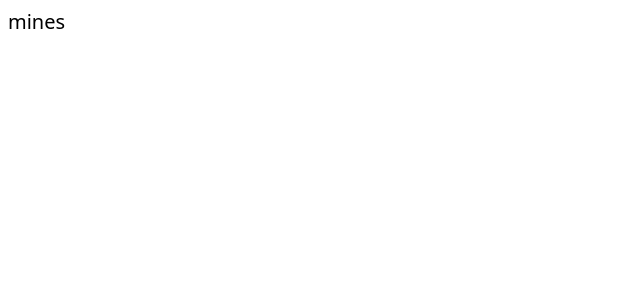
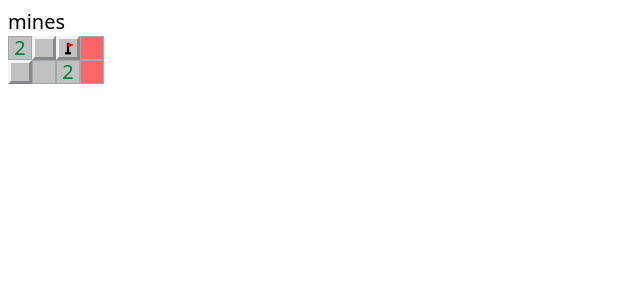
Before and after one commit to federico-paolillo/mines, a React (Vite) app in the folder fe/: page / in a window 1280 px wide. Shown: the top 300 px of the page, without its empty margins (0-640 px from the left). Built offline with nearby package versions, Linux system fonts and the light colour scheme.

Commit message:
feat: cells iconography

```diff
--- a/fe/package.json
+++ b/fe/package.json
@@ -13,8 +13,10 @@
   "dependencies": {
     "@microsoft/kiota-bundle": "^1.0.0-preview.92",
     "@tailwindcss/vite": "^4.0.14",
+    "import": "^0.0.6",
     "react": "^19.0.0",
     "react-dom": "^19.0.0",
+    "tailwind-merge": "^3.2.0",
     "tailwindcss": "^4.0.14"
   },
   "devDependencies": {
--- a/fe/src/App.tsx
+++ b/fe/src/App.tsx
@@ -1,7 +1,24 @@
+import { Flag } from "./components/icons/Flag";
+import { Mine } from "./components/icons/Mine";
+import { Number } from "./components/icons/Number";
+import { Square } from "./components/icons/Square";
+
 function App() {
   return (
     <main className="p-2">
       <h1 className="text-xl">mines</h1>
+      <div className="flex flex-row">
+        <Number val={2} />
+        <Square />
+        <Flag />
+        <Mine />
+      </div>
+      <div className="flex flex-row">
+        <Square />
+        <Number val={0} />
+        <Number val={2} />
+        <Mine />
+      </div>
     </main>
   );
 }
--- /dev/null
+++ b/fe/src/components/icons/Flag.tsx
@@ -0,0 +1,11 @@
+export function Flag() {
+  return (
+    <div className="w-6 h-6 flex items-center justify-center text-xs select-none bg-[#c0c0c0] border-[3px] border-t-gray-100 border-l-gray-100 border-b-[#86888c] border-r-[#86888c]">
+      <svg xmlns="http://www.w3.org/2000/svg" viewBox="0 0 24 24">
+        <line x1="12" y1="5" x2="12" y2="19" stroke="black" stroke-width="3" />
+        <line x1="8" y1="19" x2="16" y2="19" stroke="black" stroke-width="3" />
+        <polygon points="12,5 20,8 12,11" fill="red" stroke="none" />
+      </svg>
+    </div>
+  );
+}
--- /dev/null
+++ b/fe/src/components/icons/Mine.tsx
@@ -0,0 +1,5 @@
+export function Mine() {
+  return (
+    <div className="w-6 h-6 flex items-center justify-center text-xs select-none bg-red-400 border border-[#a3a8ac]"></div>
+  );
+}
--- /dev/null
+++ b/fe/src/components/icons/Number.tsx
@@ -0,0 +1,39 @@
+import { twJoin } from "tailwind-merge";
+
+export interface NumberProps {
+  val: number;
+}
+
+const DEFAULT_CELL_COLOR = "text-black";
+
+const valToColorMap = new Map<number, string>([
+  [1, "text-blue-600"],
+  [2, "text-green-700"],
+  [3, "text-red-600"],
+  [4, "text-blue-900"],
+  [5, "text-red-800"],
+  [6, "text-teal-600"],
+  [7, "text-black"],
+  [8, "text-gray-600"],
+]);
+
+function formatNeighboursText(val: number): string {
+  if (val == 0) {
+    return "";
+  }
+
+  return String(val);
+}
+
+export function Number({ val }: NumberProps) {
+  const neighboursText = formatNeighboursText(val);
+  const neighboursTextColor = valToColorMap.get(val) ?? DEFAULT_CELL_COLOR;
+
+  return (
+    <div className="w-6 h-6 flex items-center justify-center text-xs select-none bg-[#c0c0c0] border border-[#a3a8ac]">
+      <span className={twJoin("text-bold text-xl", neighboursTextColor)}>
+        {neighboursText}
+      </span>
+    </div>
+  );
+}
--- /dev/null
+++ b/fe/src/components/icons/Square.tsx
@@ -0,0 +1,5 @@
+export function Square() {
+  return (
+    <div className="w-6 h-6 flex items-center justify-center text-xs select-none bg-[#c0c0c0] border-[3px] border-t-gray-100 border-l-gray-100 border-b-[#86888c] border-r-[#86888c]"></div>
+  );
+}
```
Also changed, not shown: 1 other file (tests, documents, lock files or other folders).
